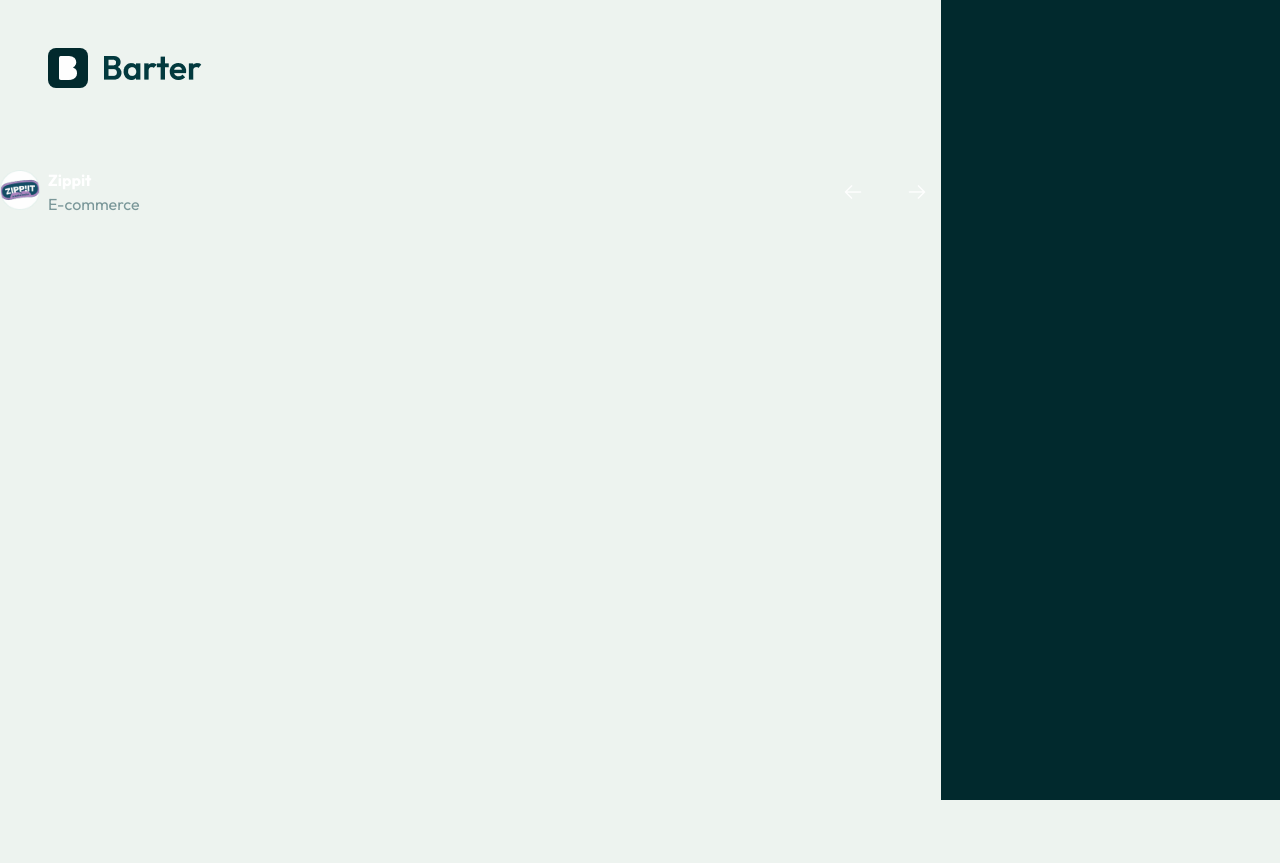
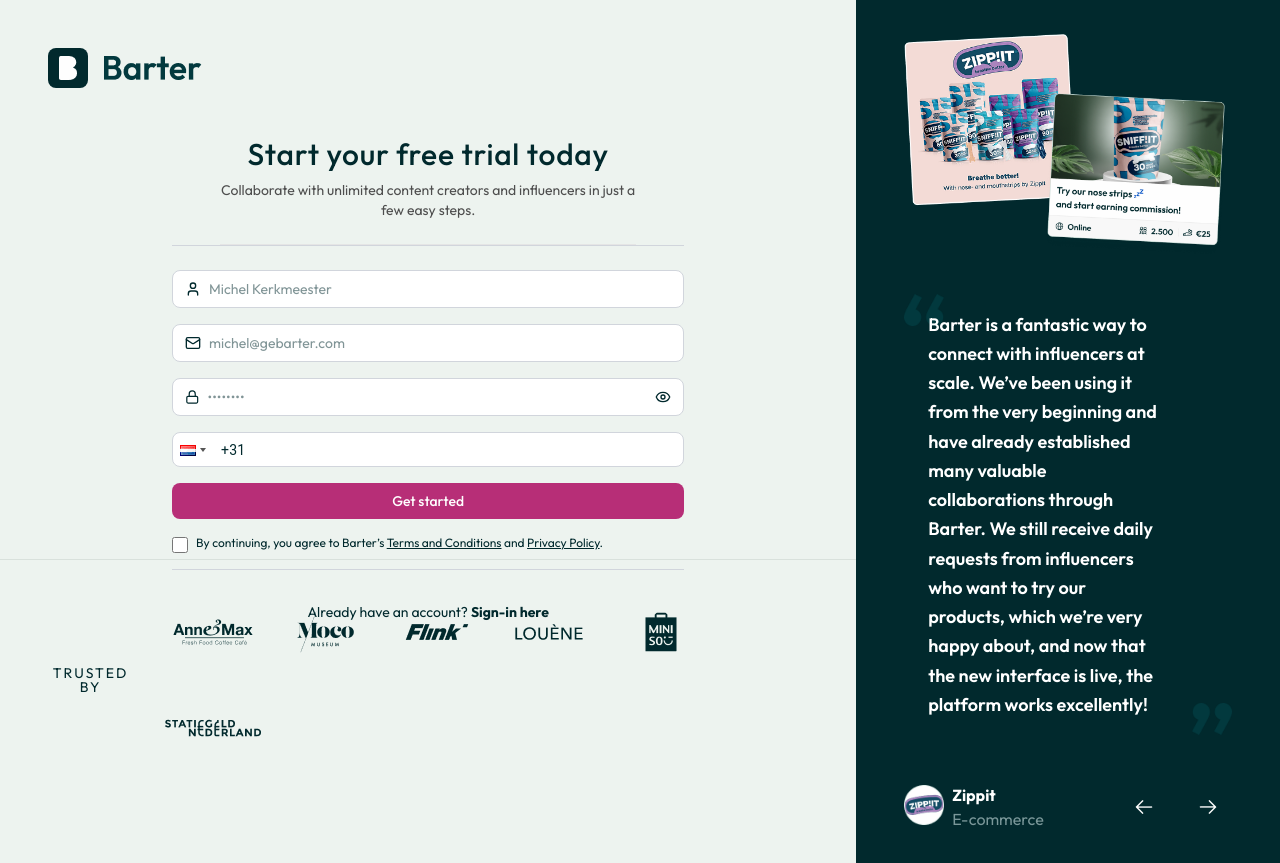
Before and after one commit to DougMoraes/barter-dougmoraes, a Next.js app: page / in a window 1280 px wide. Before the commit the page ends 800 px from the top, so only its background shows below. Built offline with nearby package versions, Linux system fonts and the light colour scheme.

Commit message:
feat: set up initial page

```diff
--- a/src/app/page.tsx
+++ b/src/app/page.tsx
@@ -1,15 +1,17 @@
-import Footer from "@/components/Footer";
+import Partners from "@/components/Partners";
 import Header from "@/components/Header";
+import Section from "@/components/Section";
+import SignUp from "@/components/SignUp";
 
 export default function Home() {
   return (
     <main className="flex min-h-screen">
-      <div className="w-full flex flex-col">
+      <div className="flex flex-col flex-grow">
         <Header />
-        <Footer />
+        <SignUp />
+        <Partners />
       </div>
-      <div className="hidden lg:flex w-1/3 bg-[var(--color-dark-background)] px-6 md:px-12 py-10 flex-col text-white">
-      </div>
+      <Section/>
     </main>
   );
 }
```
